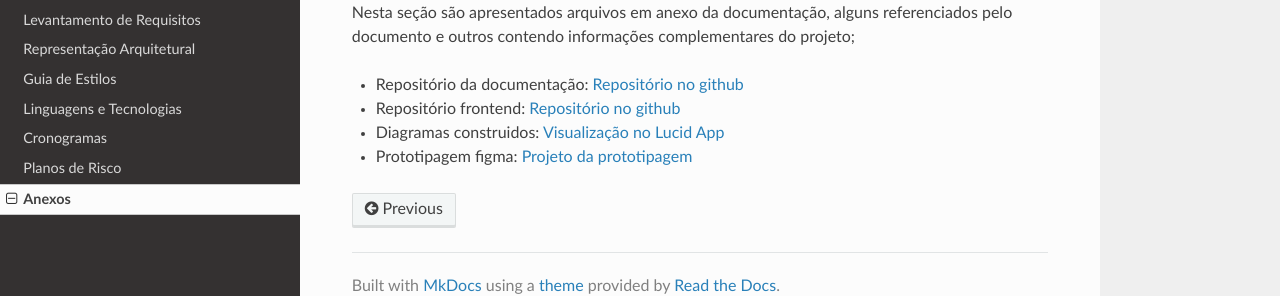
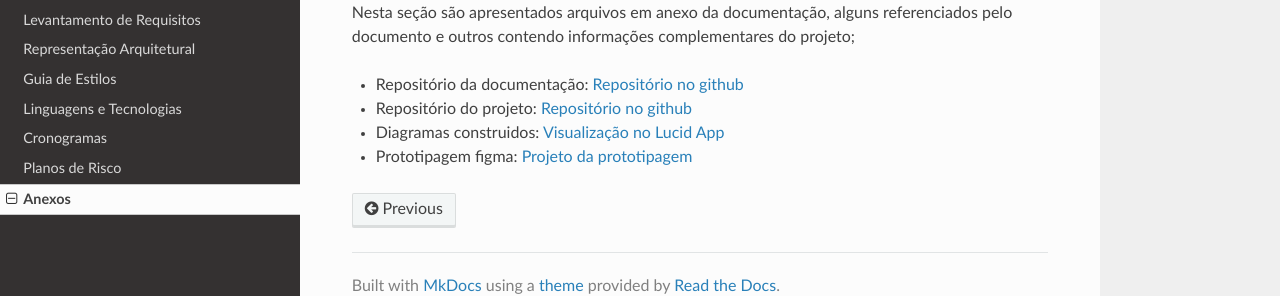
Before and after one commit to ruanvictordev/opusdoc, an MkDocs documentation site: the page built from docs/anexos.md, in a window 1280 px wide. Shown: the part 159-455 px from the top of the page. Built offline with MkDocs 1.6.1, drawn with Linux system fonts in a browser that asks for light colours; nearby versions of some CDN libraries.

Commit message:
atualização da documentação

```diff
--- a/docs/anexos.md
+++ b/docs/anexos.md
@@ -3,6 +3,6 @@
 Nesta seção são apresentados arquivos em anexo da documentação, alguns referenciados pelo documento e outros contendo informações complementares do projeto;
 
 - Repositório da documentação: [Repositório no github](https://github.com/ruanvcg/opusdoc)
-- Repositório frontend: [Repositório no github](https://github.com/KelySoare5/opus)
+- Repositório do projeto: [Repositório no github](https://github.com/KelySoare5/opus)
 - Diagramas construidos: [Visualização no Lucid App](https://lucid.app/lucidchart/84895236-6713-410b-a613-e812da6b809c/edit?invitationId=inv_16003115-bbfb-4d2c-aef0-230a816c418c&page=.Q4MUjXso07N#)
 - Prototipagem figma: [Projeto da prototipagem](https://www.figma.com/design/21TJKb8vXZgUwRTmtHxwF2/Opus-Prototype?node-id=5-3&t=nNVSLJfZQ8ktynZO-1)
```
